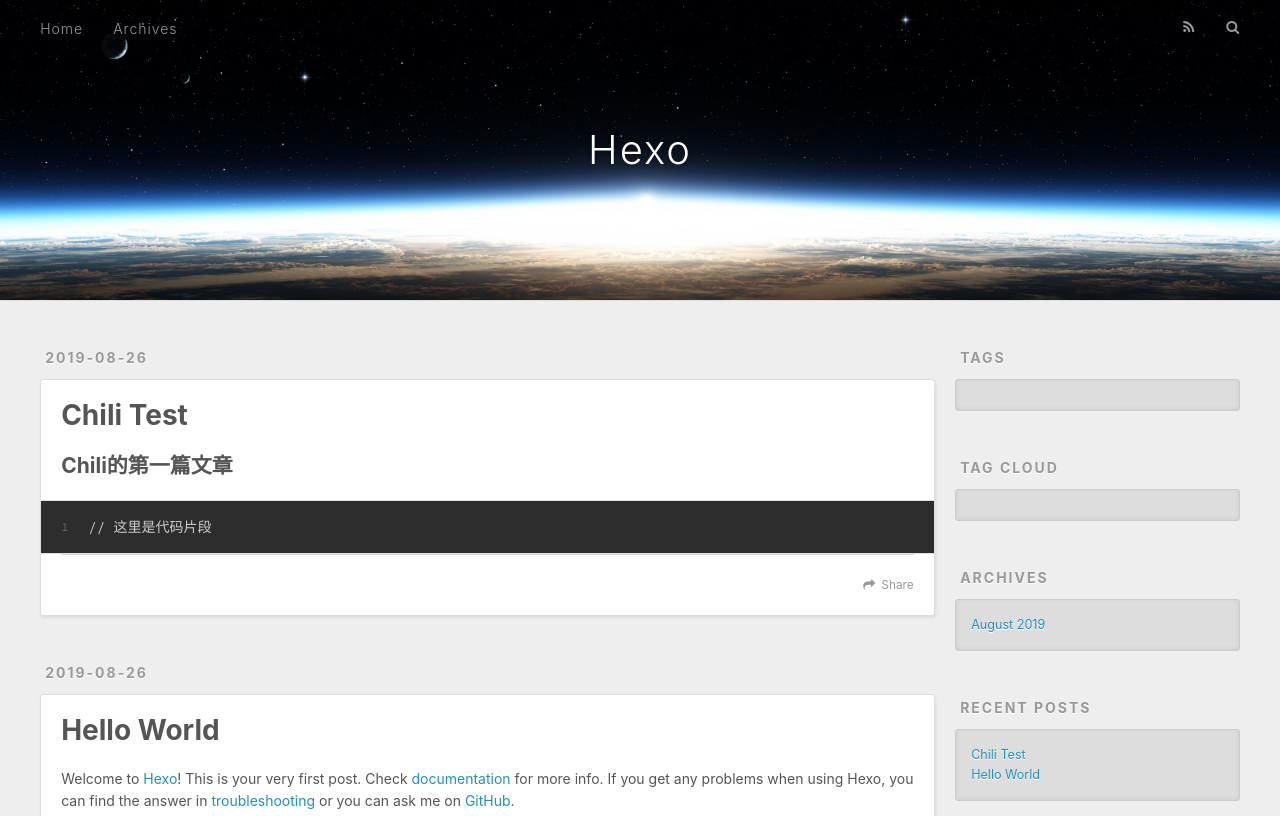
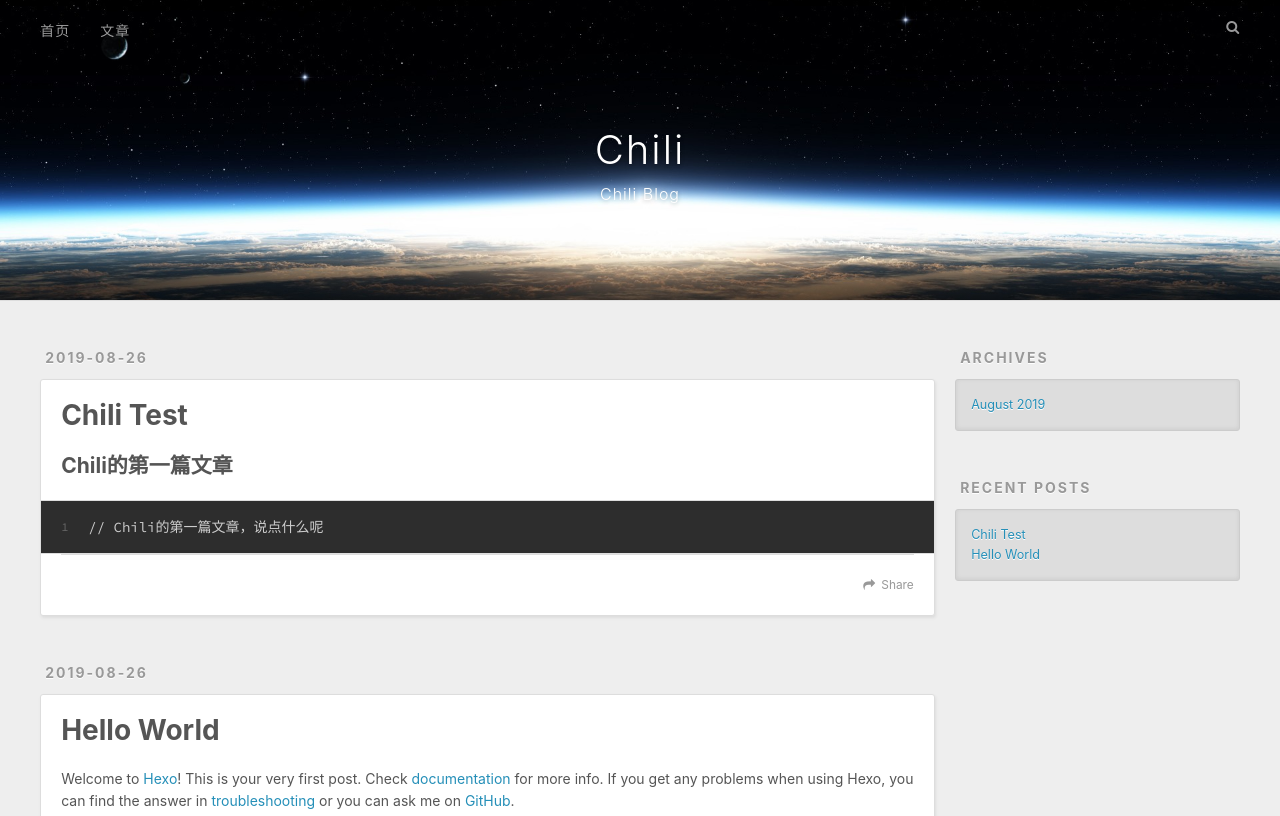
Before and after one commit to Chili1995/Chili1995.github.io, a plain HTML site: page index.html in a window 1280 px wide. Shown: the top 816 px of the page. Drawn offline with nearby package versions, Linux system fonts and the light colour scheme.

Commit message:
Site updated: 2019-08-27 10:56:17

```diff
--- a/index.html
+++ b/index.html
@@ -5,20 +5,22 @@
 
 
 
-  <title>Hexo</title>
+  <title>Chili</title>
   <meta name="viewport" content="width=device-width, initial-scale=1, maximum-scale=1">
-  <meta property="og:type" content="website">
-<meta property="og:title" content="Hexo">
+  <meta name="description" content="这是一个神奇的网站">
+<meta name="keywords" content="Chili,前端,音乐">
+<meta property="og:type" content="website">
+<meta property="og:title" content="Chili">
 <meta property="og:url" content="http://yoursite.com/index.html">
-<meta property="og:site_name" content="Hexo">
+<meta property="og:site_name" content="Chili">
+<meta property="og:description" content="这是一个神奇的网站">
 <meta property="og:locale" content="en">
 <meta name="twitter:card" content="summary">
-<meta name="twitter:title" content="Hexo">
-
-    <link rel="alternate" href="/atom.xml" title="Hexo" type="application/atom+xml">
+<meta name="twitter:title" content="Chili">
+<meta name="twitter:description" content="这是一个神奇的网站">
 
 
-    <link rel="icon" href="/favicon.png">
+    <link rel="icon" href="https://raw.githubusercontent.com/A-limon/pacman/master/source/img/favicon.ico">
 
 
     <link href="//fonts.googleapis.com/css?family=Source+Code+Pro" rel="stylesheet" type="text/css">
@@ -34,22 +36,24 @@
   <div id="header-outer" class="outer">
     <div id="header-title" class="inner">
       <h1 id="logo-wrap">
-        <a href="/" id="logo">Hexo</a>
+        <a href="/" id="logo">Chili</a>
       </h1>
+
+        <h2 id="subtitle-wrap">
+          <a href="/" id="subtitle">Chili Blog</a>
+        </h2>
 
     </div>
     <div id="header-inner" class="inner">
       <nav id="main-nav">
         <a id="main-nav-toggle" class="nav-icon"></a>
 
-          <a class="main-nav-link" href="/">Home</a>
+          <a class="main-nav-link" href="/">首页</a>
 
-          <a class="main-nav-link" href="/archives">Archives</a>
+          <a class="main-nav-link" href="/archives">文章</a>
 
       </nav>
       <nav id="sub-nav">
-
-          <a id="nav-rss-link" class="nav-icon" href="/atom.xml" title="RSS Feed"></a>
 
         <a id="nav-search-btn" class="nav-icon" title="Search"></a>
       </nav>
@@ -84,13 +88,13 @@
 
     <div class="article-entry" itemprop="articleBody">
 
-        <h2 id="Chili的第一篇文章"><a href="#Chili的第一篇文章" class="headerlink" title="Chili的第一篇文章"></a>Chili的第一篇文章</h2><figure class="highlight bash"><table><tr><td class="gutter"><pre><span class="line">1</span><br></pre></td><td class="code"><pre><span class="line">// 这里是代码片段</span><br></pre></td></tr></table></figure>
+        <h2 id="Chili的第一篇文章"><a href="#Chili的第一篇文章" class="headerlink" title="Chili的第一篇文章"></a>Chili的第一篇文章</h2><figure class="highlight bash"><table><tr><td class="gutter"><pre><span class="line">1</span><br></pre></td><td class="code"><pre><span class="line">// Chili的第一篇文章，说点什么呢</span><br></pre></td></tr></table></figure>
 
 
 
     </div>
     <footer class="article-footer">
-      <a data-url="http://yoursite.com/2019/08/26/chilitest/" data-id="cjzs9ay2a0000egu5hsmt0o06" class="article-share-link">Share</a>
+      <a data-url="http://yoursite.com/2019/08/26/chilitest/" data-id="cjzt5teiq0000g0u5u79tmj0w" class="article-share-link">Share</a>
 
 
     </footer>
@@ -139,7 +143,7 @@
 
     </div>
     <footer class="article-footer">
-      <a data-url="http://yoursite.com/2019/08/26/hello-world/" data-id="cjzs9ay2o0001egu5azk5gh9g" class="article-share-link">Share</a>
+      <a data-url="http://yoursite.com/2019/08/26/hello-world/" data-id="cjzt5tej70001g0u5fg5eihwv" class="article-share-link">Share</a>
 
 
     </footer>
@@ -159,22 +163,8 @@
 
 
 
-  <div class="widget-wrap">
-    <h3 class="widget-title">Tags</h3>
-    <div class="widget">
-      <ul class="tag-list"></ul>
-    </div>
-  </div>
 
 
-
-
-  <div class="widget-wrap">
-    <h3 class="widget-title">Tag Cloud</h3>
-    <div class="widget tagcloud">
-
-    </div>
-  </div>
 
 
 
@@ -213,7 +203,7 @@
 
   <div class="outer">
     <div id="footer-info" class="inner">
-      &copy; 2019 John Doe<br>
+      &copy; 2019 Chili1995<br>
       Powered by <a href="http://hexo.io/" target="_blank">Hexo</a>
     </div>
   </div>
@@ -221,9 +211,9 @@
     </div>
     <nav id="mobile-nav">
 
-    <a href="/" class="mobile-nav-link">Home</a>
+    <a href="/" class="mobile-nav-link">首页</a>
 
-    <a href="/archives" class="mobile-nav-link">Archives</a>
+    <a href="/archives" class="mobile-nav-link">文章</a>
 
 </nav>
 
```
Also changed, not shown: 2019/08/26/chilitest/index.html (+20 -33 lines), 2019/08/26/hello-world/index.html (+15 -28 lines), archives/2019/08/index.html (+20 -30 lines), archives/2019/index.html (+20 -30 lines), archives/index.html (+20 -30 lines).
